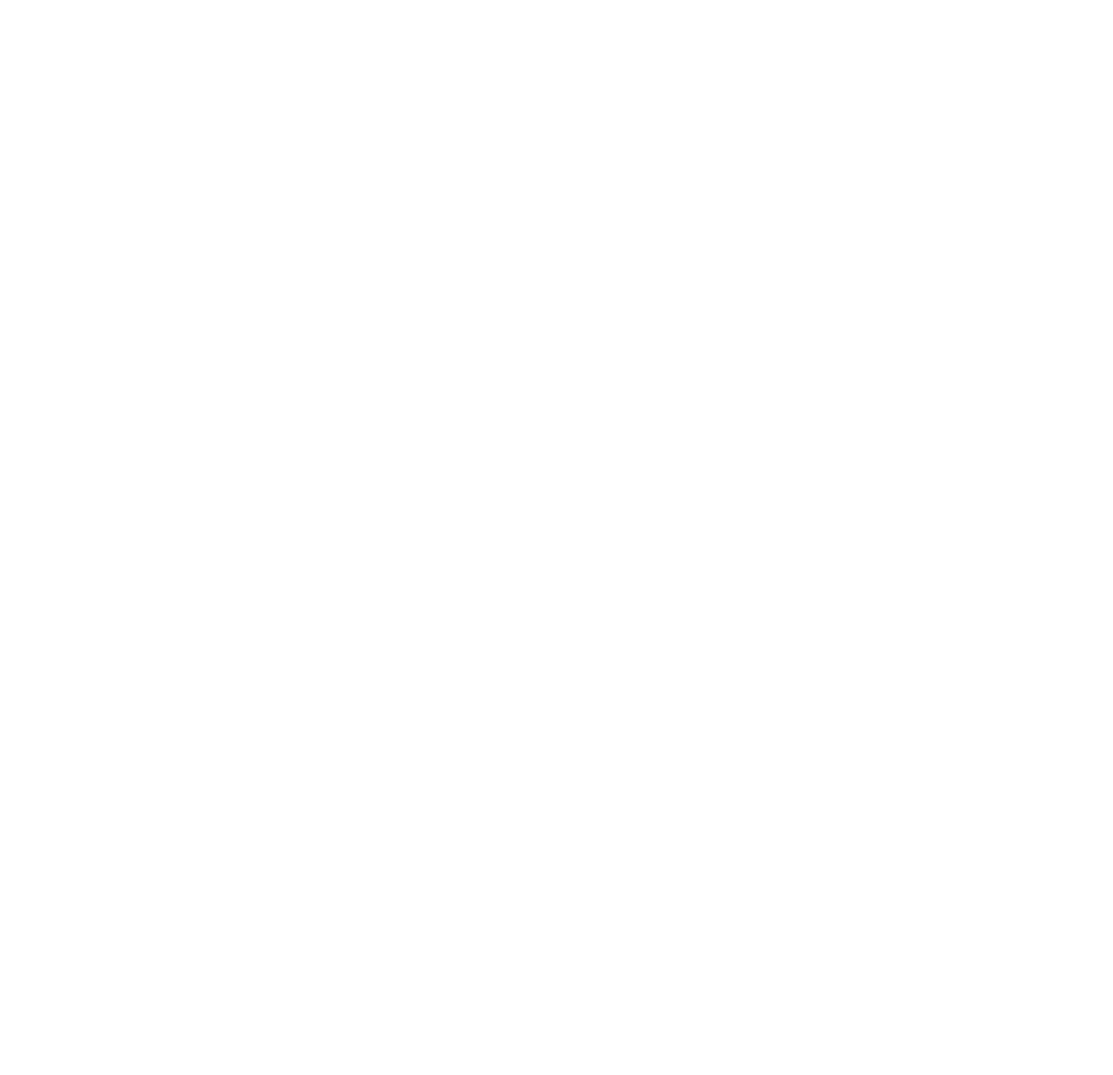
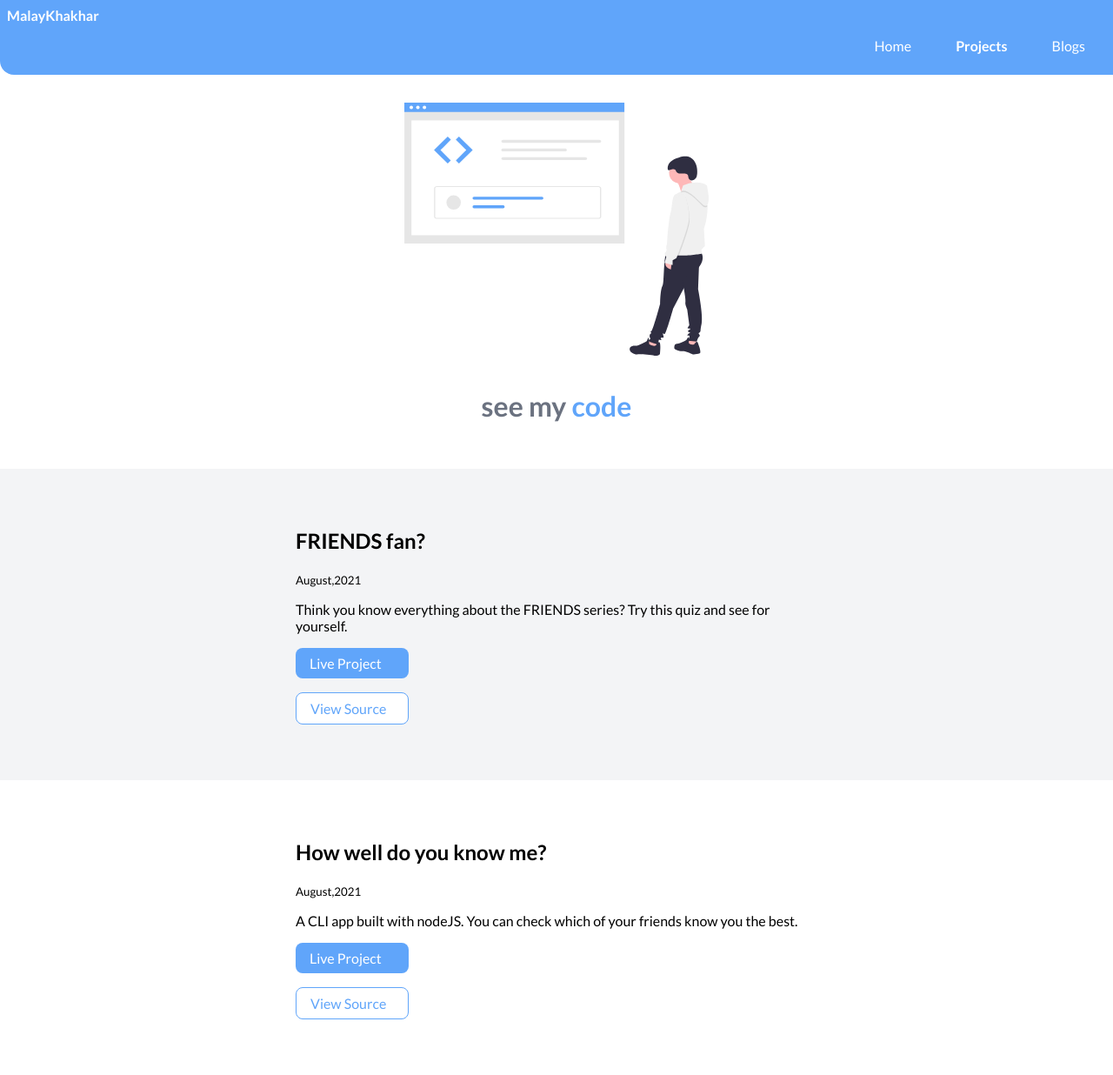
Before and after one commit to malaykhakhar/neogcamp-portfolio, a plain HTML site: page projects.html in a window 1280 px wide. Shown: the whole page at 87% size. Before the commit the page ends 800 px from the top, so only its background shows below. Drawn offline with Linux system fonts and the light colour scheme.

Commit message:
docs: added projects page

```diff
--- a/projects.html
+++ b/projects.html
@@ -0,0 +1,82 @@
+<!DOCTYPE html>
+<html lang="en">
+  <head>
+    <meta charset="UTF-8" />
+    <meta http-equiv="X-UA-Compatible" content="IE=edge" />
+    <meta name="viewport" content="width=device-width, initial-scale=1.0" />
+    <title>Projects</title>
+    <link rel="stylesheet" href="styles.css" />
+  </head>
+
+  <body>
+    <nav class="navigation container">
+      <div class="nav-brand">MalayKhakhar</div>
+      <ul class="list-no-bullet nav-pills">
+        <li class="list-inline-item">
+          <a href="/" class="link">Home</a>
+        </li>
+        <li class="list-inline-item link-active">
+          <a href="/projects.html" class="link">Projects</a>
+        </li>
+        <li class="list-inline-item">
+          <a href="/blogs.html" class="link">Blogs</a>
+        </li>
+      </ul>
+    </nav>
+
+    <header class="hero">
+      <div>
+        <img class="hero-img" src="/images/project.svg" alt="" />
+        <h1 class="hero-heading">
+          see my <span class="heading-inverted">code</span>
+        </h1>
+      </div>
+    </header>
+
+    <section class="section ow">
+      <div class="container container-center">
+        <h2>FRIENDS fan?</h2>
+        <small>August,2021</small>
+        <p>
+          Think you know everything about the FRIENDS series? Try this quiz and
+          see for yourself.
+        </p>
+        <a
+          href="https://replit.com/@MalayKhakhar/markTwo?v=1"
+          class="link primary-link link-block"
+          target="_blank"
+          >Live Project</a
+        >
+        <a
+          href="https://github.com/malaykhakhar/markTwo"
+          class="link secondary-link link-block"
+          target="_blank"
+          >View Source</a
+        >
+      </div>
+    </section>
+
+    <section class="section">
+      <div class="container container-center">
+        <h2>How well do you know me?</h2>
+        <small>August,2021</small>
+        <p>
+          A CLI app built with nodeJS. You can check which of your friends know
+          you the best.
+        </p>
+        <a
+          href="https://replit.com/@MalayKhakhar/markOne?v=1"
+          class="link primary-link link-block"
+          target="_blank"
+          >Live Project</a
+        >
+        <a
+          href="https://github.com/malaykhakhar/markOne"
+          class="link secondary-link link-block"
+          target="_blank"
+          >View Source</a
+        >
+      </div>
+    </section>
+  </body>
+</html>
--- a/styles.css
+++ b/styles.css
@@ -24,17 +24,24 @@
 }
 
 .link {
+  box-sizing: border-box;
   text-decoration: none;
   padding: 0.5rem 1rem;
 }
 
 .primary-link {
+  display: block;
+  margin: 1rem 1rem 1rem 0rem;
+  max-width: 130px;
   background-color: var(--primary-color);
   border-radius: 0.5rem;
   color: white;
 }
 
 .secondary-link {
+  display: block;
+  margin: 1rem 1rem 1rem 0rem;
+  max-width: 130px;
   background-color: white;
   border-radius: 0.5rem;
   border: 1px solid var(--primary-color);
@@ -126,3 +133,8 @@
   font-weight: bold;
   font-size: large;
 }
+
+/* .link-block {
+  max-width: 140px;
+  display: block;
+} */
```
Also changed, not shown: index.html (+6 -2 lines), images/project.svg (added).
